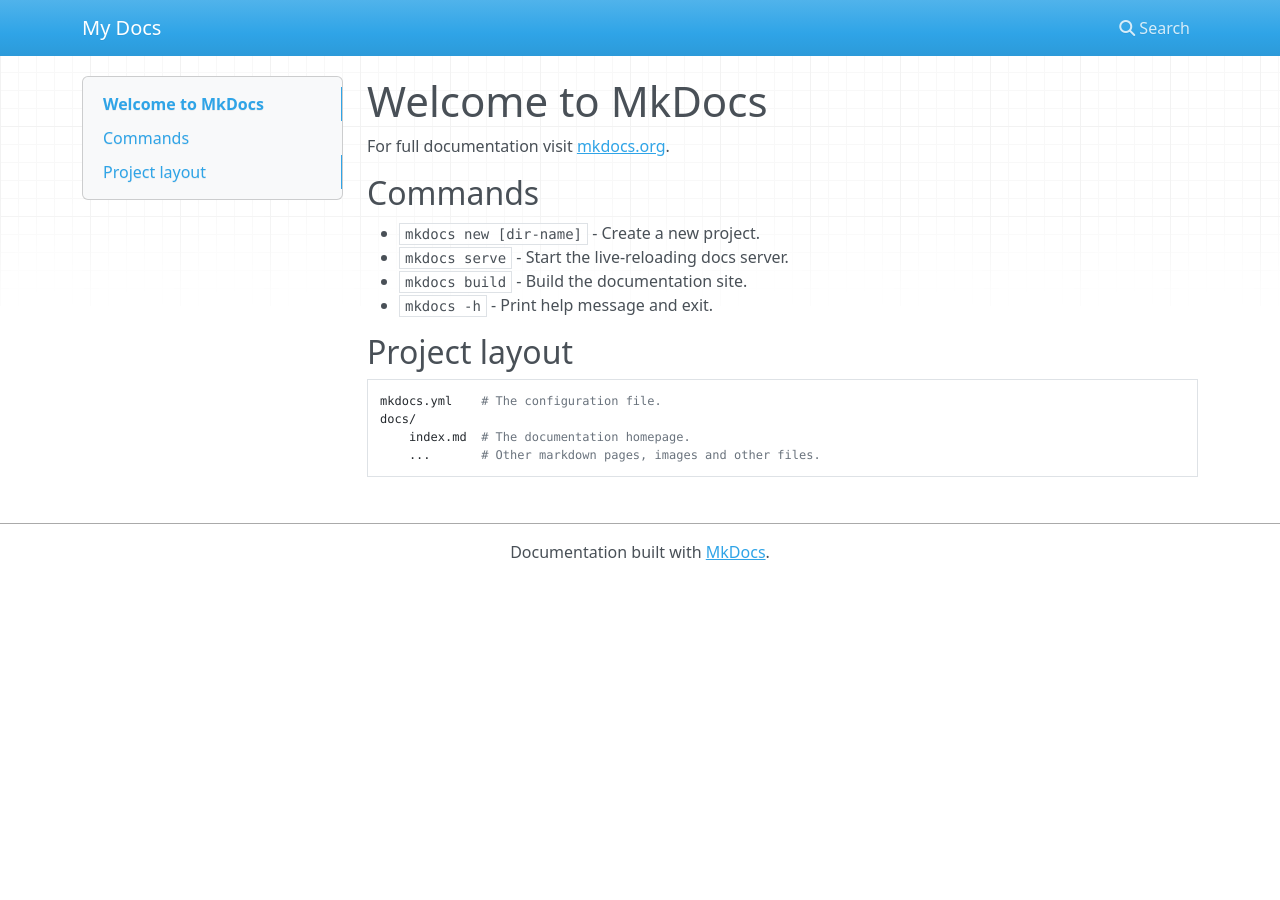
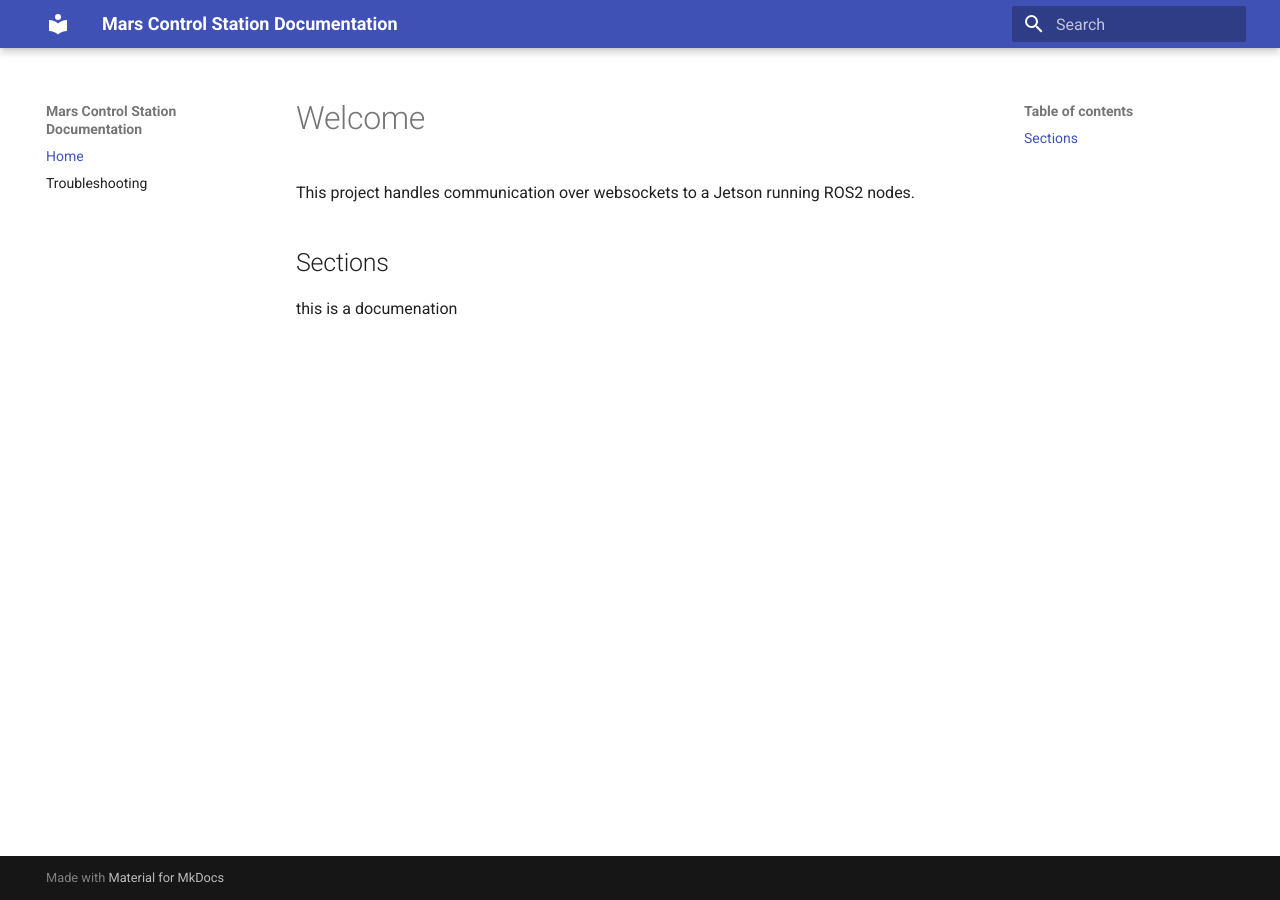
Before and after one commit to MARS-UVA/mars-control-station, an MkDocs documentation site: the page built from docs/index.md, in a window 1280 px wide. Built offline with MkDocs 1.6.1 and Material for MkDocs 9.7.7, drawn with Linux system fonts in a browser that asks for light colours; nearby versions of some CDN libraries.

Commit message:
made very minimal troubleshooting doc

```diff
--- a/docs/index.md
+++ b/docs/index.md
@@ -1,17 +1,7 @@
-# Welcome to MkDocs
+# Welcome
 
-For full documentation visit [mkdocs.org](https://www.mkdocs.org).
+This project handles communication over websockets to a Jetson running ROS2 nodes.
 
-## Commands
+## Sections
 
-* `mkdocs new [dir-name]` - Create a new project.
-* `mkdocs serve` - Start the live-reloading docs server.
-* `mkdocs build` - Build the documentation site.
-* `mkdocs -h` - Print help message and exit.
-
-## Project layout
-
-    mkdocs.yml    # The configuration file.
-    docs/
-        index.md  # The documentation homepage.
-        ...       # Other markdown pages, images and other files.
+this is a documenation
--- a/mkdocs.yml
+++ b/mkdocs.yml
@@ -1 +1,10 @@
-site_name: My Docs
+site_name: Mars Control Station Documentation
+
+site_url: https://MARS-UVA.github.io/mars-jetson/
+
+theme:
+  name: material
+
+nav:
+  - Home: index.md
+  - Troubleshooting: troubleshooting.md
```
Also changed, not shown: docs/troubleshooting.md (added, +6 -0 lines).
